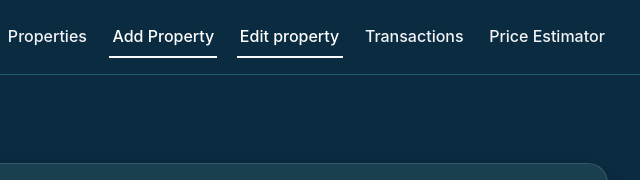
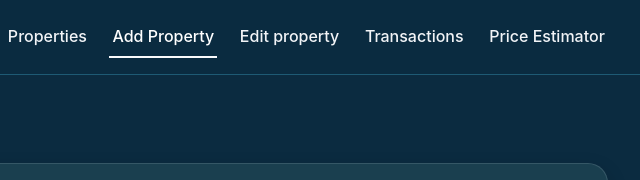
Before and after one commit to gcm131/422testing, a plain HTML site: page addproperty.html in a window 1280 px wide. Shown: the top 180 px of the page, 640-1280 px from the left. Drawn offline with Linux system fonts and the light colour scheme.

Commit message:
remove edit active from add

```diff
--- a/addproperty.html
+++ b/addproperty.html
@@ -17,7 +17,7 @@
         <div class="nav-links">
             <a href="index.html">Properties</a >
             <a href="addproperty.html" class="active">Add Property</a>
-			<a href = "editproperty.html" class = "active"> Edit property</a>
+			<a href = "editproperty.html"> Edit property</a>
             <a href="transactions.html">Transactions</a >
             <a href="estimate.html">Price Estimator</a>
         </div >
```
